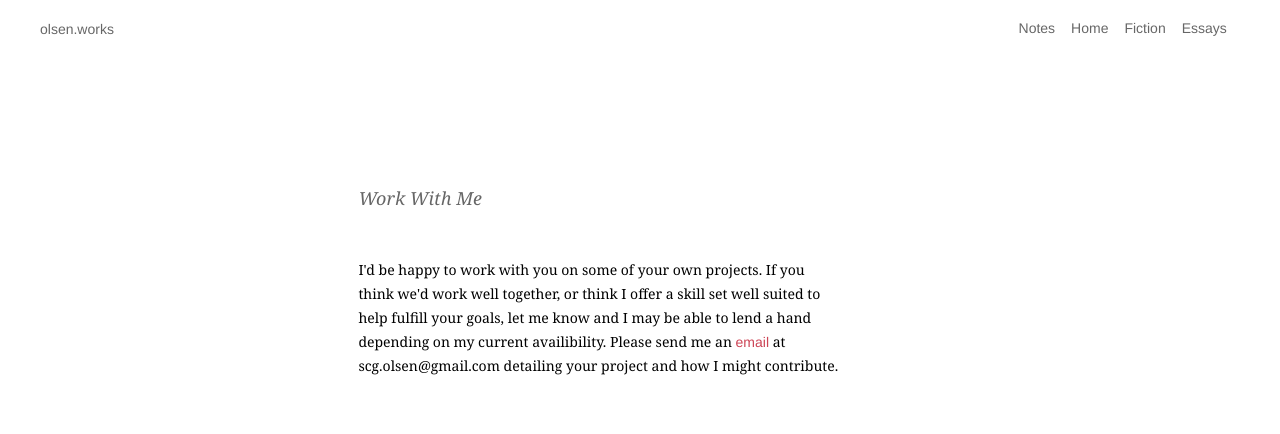
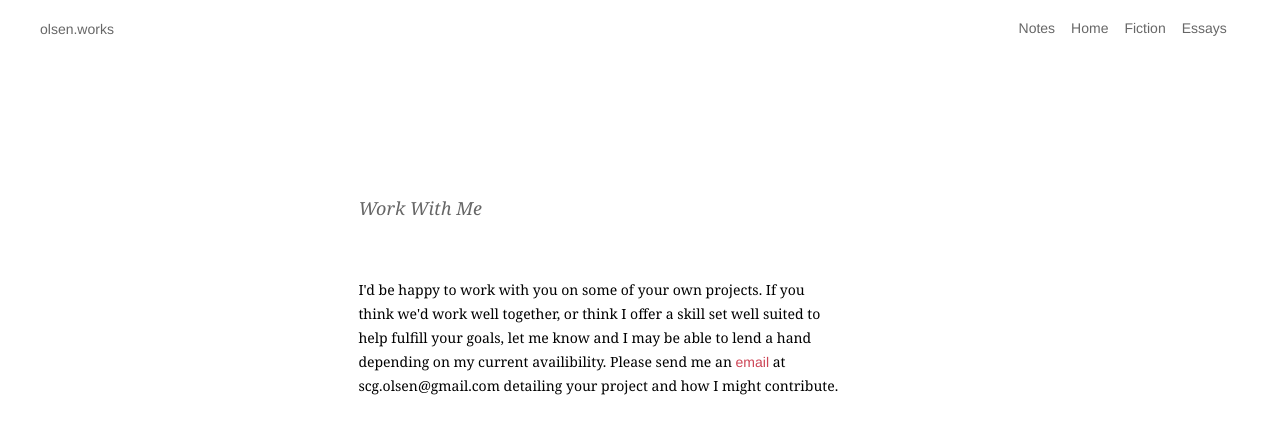
Before and after one commit to fakeolsen/scolsen.github.io, a Jekyll site: the page built from work-with.html, in a window 1280 px wide. Shown: the top 434 px of the page. Built offline with Jekyll 4.4.1, drawn with Linux system fonts in a browser that asks for light colours; some web fonts are replaced.

Commit message:
Update _typography.scss

```diff
--- a/_sass/_typography.scss
+++ b/_sass/_typography.scss
@@ -27,7 +27,7 @@ figcaption {
 h1 {
   font-family: $font-display;
   font-size: 24px;
-  line-height: 40px;
+  line-height: 60px;
   font-weight:300;
   font-style:italic;
   //text-align: center;
```
